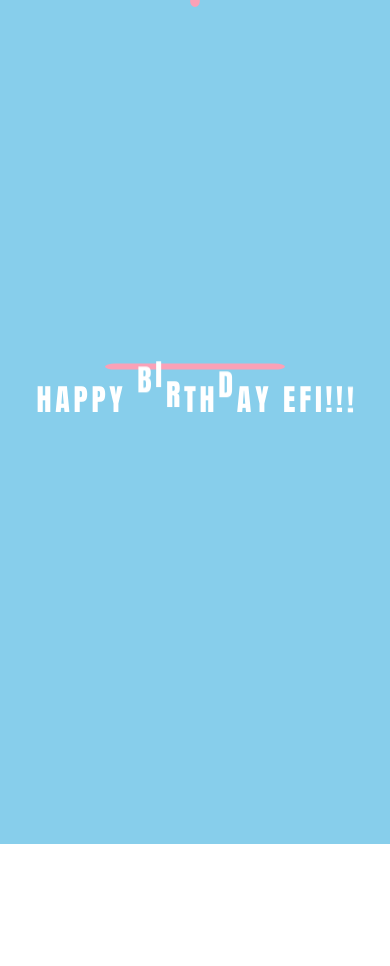
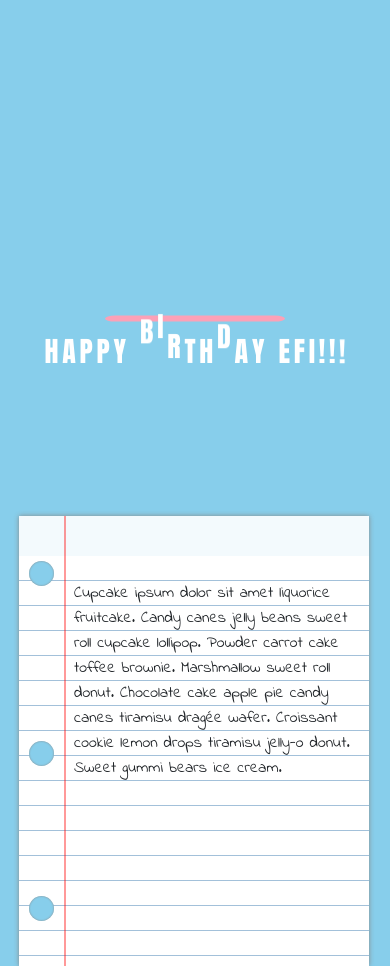
Before and after one commit to handrixn/efi, a plain HTML site: page index.html in a window 390 px wide. Before the commit the page ends 844 px from the top, so only its background shows below. Drawn offline with nearby package versions, Linux system fonts and the light colour scheme.

Commit message:
add paper

```diff
--- a/index.html
+++ b/index.html
@@ -6,12 +6,13 @@
     <title>HAPPY BIRTHDAY EFIII</title>
 
     <link rel="stylesheet" href="style.css">
+    <link rel="stylesheet" href="paper.css">
     <link href="https://cdn.jsdelivr.net/npm/bootstrap@5.3.3/dist/css/bootstrap.min.css" rel="stylesheet" integrity="sha384-QWTKZyjpPEjISv5WaRU9OFeRpok6YctnYmDr5pNlyT2bRjXh0JMhjY6hW+ALEwIH" crossorigin="anonymous">
 </head>
 <body>
-    <div class="row bg-pg-1">
-        <div class="col-1 col-md-4 mt-5"></div>
-        <div class="col-10 col-md-4 mt-5">
+    <div class="row bg-pg-1 mb-0">
+        <div class="col-1 col-md-4 mt-md-5"></div>
+        <div class="col-10 col-md-4 mt-md-5">
             <div class="velas">
                 <div class="fuego"></div>
                 <div class="fuego"></div>
@@ -192,6 +193,22 @@
                 <span>!</span>
             </div>
         </div>
+        <div class="col-1 col-md-4 mb-0"></div>
+    </div>
+    <div class="row">
+        <div class="col-1 col-md-4"></div>
+        <div class="col-10 col-md-4">
+            <div class="paper">
+                <div class="lines">
+                    <div class="text-paper" spellcheck="false">
+                        Cupcake ipsum dolor sit amet liquorice fruitcake. Candy canes jelly beans sweet roll cupcake lollipop. Powder carrot cake toffee brownie. Marshmallow sweet roll donut. Chocolate cake apple pie candy canes tiramisu dragée wafer. Croissant cookie lemon drops tiramisu jelly-o donut. Sweet gummi bears ice cream.
+                    </div>
+                </div>
+                <div class="holes hole-top"></div>
+                <div class="holes hole-middle"></div>
+                <div class="holes hole-bottom"></div>
+            </div>
+        </div>
         <div class="col-1 col-md-4"></div>
     </div>
 
--- /dev/null
+++ b/paper.css
@@ -0,0 +1,114 @@
+@import url('https://fonts.googleapis.com/css?family=Indie+Flower');
+
+.paper {
+  position: absolute;
+  height: 550px;
+  width: 450px;
+  background: rgba(255,255,255,0.9);
+  margin: -275px -225px;
+  left: 50%;
+  top: 82%;
+  box-shadow: 0px 0px 5px 0px #888;
+}
+
+.paper::before {
+  content: '';
+  position: absolute;
+  left: 45px;
+  height: 100%;
+  width: 2px;
+  background: rgba(255,0,0,0.4);
+}
+.lines {
+  margin-top: 40px;
+  height: calc(100% - 40px);
+  width: 100%;
+  background-image: repeating-linear-gradient(white 0px, white 24px, steelblue 25px);
+}
+.text-paper {
+  position: absolute;
+  top: 65px;
+  left: 55px;
+  bottom: 10px;
+  right: 10px;
+  line-height: 25px;
+  font-family: 'Indie Flower';
+  overflow: hidden;
+  outline: none;
+}
+.holes {
+  position: absolute;
+  left: 10px;
+  height: 25px;
+  width: 25px;
+  background: skyblue;
+  border-radius: 50%;
+  box-shadow: inset 0px 0px 2px 0px #888;
+}
+.hole-top {
+  top: 10%;
+}
+.hole-middle {
+  top: 50%;
+}
+.hole-bottom {
+  bottom: 10%;
+}
+
+@media only screen and (max-width: 900px) {
+    .paper {
+        position: absolute;
+        height: 450px;
+        width: 350px;
+        background: rgba(255,255,255,0.9);
+        margin: -100px -176px;
+        left: 50%;
+        top: 73%;
+        box-shadow: 0px 0px 5px 0px #888;
+      }
+
+      .paper::before {
+        content: '';
+        position: absolute;
+        left: 45px;
+        height: 100%;
+        width: 2px;
+        background: rgba(255,0,0,0.4);
+      }
+
+      .lines {
+        margin-top: 40px;
+        height: calc(100% - 40px);
+        width: 100%;
+        background-image: repeating-linear-gradient(white 0px, white 24px, steelblue 25px);
+      }
+      .text-paper {
+        position: absolute;
+        top: 65px;
+        left: 55px;
+        bottom: 10px;
+        right: 10px;
+        line-height: 25px;
+        font-family: 'Indie Flower';
+        overflow: hidden;
+        outline: none;
+      }
+      .holes {
+        position: absolute;
+        left: 10px;
+        height: 25px;
+        width: 25px;
+        background: skyblue;
+        border-radius: 50%;
+        box-shadow: inset 0px 0px 2px 0px #888;
+      }
+      .hole-top {
+        top: 10%;
+      }
+      .hole-middle {
+        top: 50%;
+      }
+      .hole-bottom {
+        bottom: 10%;
+      }
+}
--- a/style.css
+++ b/style.css
@@ -1,4 +1,4 @@
-@import url(https://fonts.googleapis.com/css?family=Lato:300italic);
+@import url('https://fonts.googleapis.com/css?family=Lato:300italic');
 @import url('https://fonts.googleapis.com/css2?family=Lilita+One&display=swap');
 @import url('https://fonts.googleapis.com/css?family=Anton|Roboto');
 
@@ -14,10 +14,10 @@ body {
   width: 100%;
   height: 100%;
   overflow: hidden;
+  background: skyblue !important;
 }
 
 .bg-pg-1 {
-    background: skyblue !important;
     min-width: 100vw;
     min-height: 100vh;
 }
@@ -139,8 +139,12 @@ body {
 
 @media only screen and (max-width: 900px) {
     .word span {
-        font-size: 30px;
+        font-size: 28px;
     }
+
+    .velas {
+        top: 221px;
+      }
 }
 
 .word span:nth-child(1).active {
```
